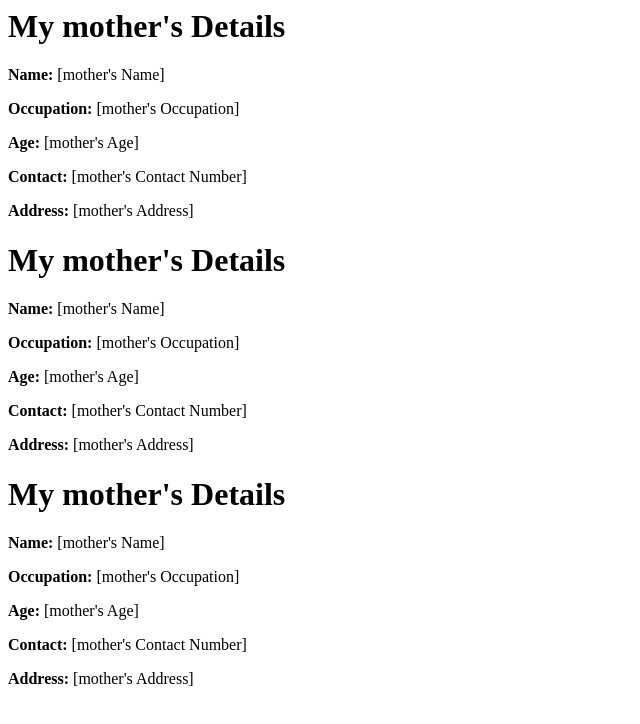
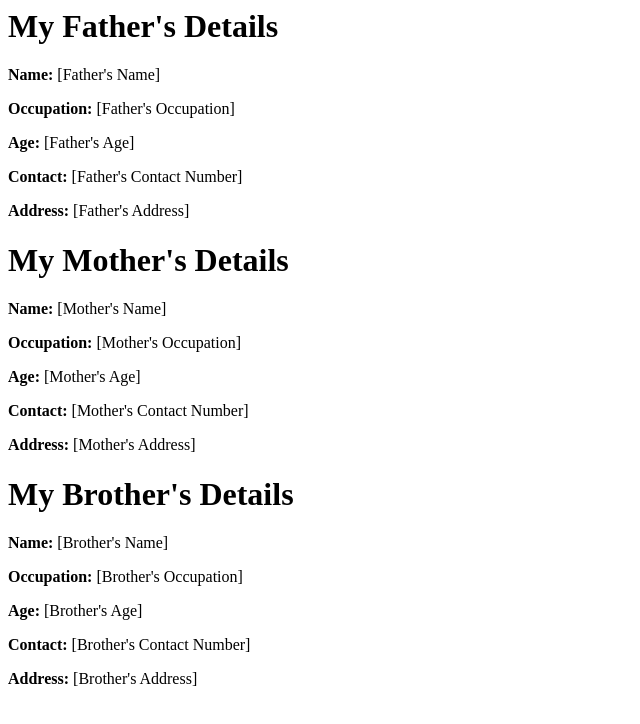
Before and after one commit to swati257/practice, a plain HTML site: page information.html in a window 1280 px wide. Shown: the whole page, without its empty margins (0-640 px from the left). Drawn offline with Linux system fonts and the light colour scheme.

Commit message:
Add files via upload

```diff
--- a/information.html
+++ b/information.html
@@ -2,42 +2,42 @@
 <head>
     <meta charset="UTF-8">
     <meta name="viewport" content="width=device-width, initial-scale=1.0">
-    <title>My mother's Details</title>
+    <title>My Father's Details</title>
 </head>
 <body>
-    <h1>My mother's Details</h1>
-    <p><strong>Name:</strong> [mother's Name]</p>
-    <p><strong>Occupation:</strong> [mother's Occupation]</p>
-    <p><strong>Age:</strong> [mother's Age]</p>
-    <p><strong>Contact:</strong> [mother's Contact Number]</p>
-    <p><strong>Address:</strong> [mother's Address]</p>
+    <h1>My Father's Details</h1>
+    <p><strong>Name:</strong> [Father's Name]</p>
+    <p><strong>Occupation:</strong> [Father's Occupation]</p>
+    <p><strong>Age:</strong> [Father's Age]</p>
+    <p><strong>Contact:</strong> [Father's Contact Number]</p>
+    <p><strong>Address:</strong> [Father's Address]</p>
 </body>
 </html><html lang="en">
 <head>
     <meta charset="UTF-8">
     <meta name="viewport" content="width=device-width, initial-scale=1.0">
-    <title>My mother's Details</title>
+    <title>My Mother's Details</title>
 </head>
 <body>
-    <h1>My mother's Details</h1>
-    <p><strong>Name:</strong> [mother's Name]</p>
-    <p><strong>Occupation:</strong> [mother's Occupation]</p>
-    <p><strong>Age:</strong> [mother's Age]</p>
-    <p><strong>Contact:</strong> [mother's Contact Number]</p>
-    <p><strong>Address:</strong> [mother's Address]</p>
+    <h1>My Mother's Details</h1>
+    <p><strong>Name:</strong> [Mother's Name]</p>
+    <p><strong>Occupation:</strong> [Mother's Occupation]</p>
+    <p><strong>Age:</strong> [Mother's Age]</p>
+    <p><strong>Contact:</strong> [Mother's Contact Number]</p>
+    <p><strong>Address:</strong> [Mother's Address]</p>
 </body>
 </html><html lang="en">
 <head>
     <meta charset="UTF-8">
     <meta name="viewport" content="width=device-width, initial-scale=1.0">
-    <title>My mother's Details</title>
+    <title>My Brother's Details</title>
 </head>
 <body>
-    <h1>My mother's Details</h1>
-    <p><strong>Name:</strong> [mother's Name]</p>
-    <p><strong>Occupation:</strong> [mother's Occupation]</p>
-    <p><strong>Age:</strong> [mother's Age]</p>
-    <p><strong>Contact:</strong> [mother's Contact Number]</p>
-    <p><strong>Address:</strong> [mother's Address]</p>
+    <h1>My Brother's Details</h1>
+    <p><strong>Name:</strong> [Brother's Name]</p>
+    <p><strong>Occupation:</strong> [Brother's Occupation]</p>
+    <p><strong>Age:</strong> [Brother's Age]</p>
+    <p><strong>Contact:</strong> [Brother's Contact Number]</p>
+    <p><strong>Address:</strong> [Brother's Address]</p>
 </body>
 </html>
```
